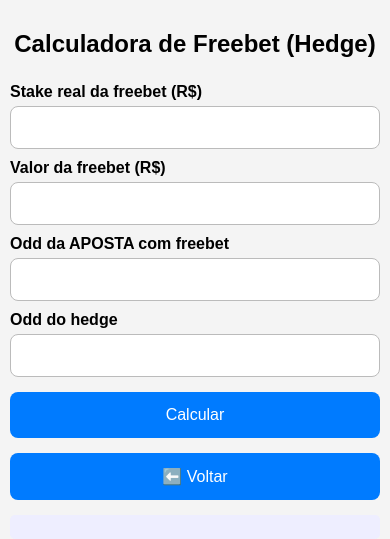
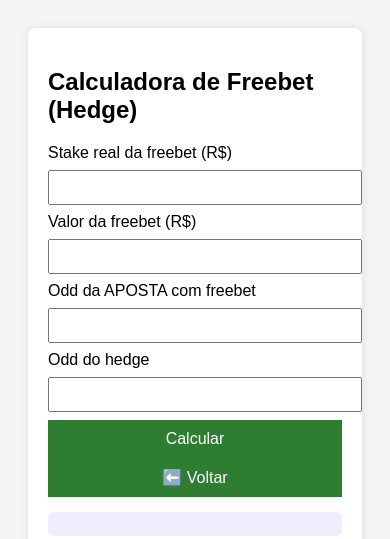
Before and after one commit to naellimatorres/calculadora-surebet, a plain HTML site: page calc-freebet.html in a window 390 px wide. Drawn offline with Linux system fonts and the light colour scheme.

Commit message:
Refactor calc-freebet.html for improved layout

```diff
--- a/calc-freebet.html
+++ b/calc-freebet.html
@@ -5,118 +5,40 @@
   <title>Calculadora de Freebet (Hedge)</title>
   <style>
     body {
-        background: #f4f4f4;
-        margin: 0;
+      font-family: Arial, sans-serif;
+      background: #f5f5f5;
       padding: 20px;
-        font-family: Arial, sans-serif;
     }
-
-    .box {
-        background: white;
-        width: 100%;
-        max-width: 650px;
-        margin: auto;
-        padding: 25px;
-        border-radius: 12px;
-        box-shadow: 0 0 12px rgba(0,0,0,0.15);
+    .container {
+      max-width: 480px;
+      background: #fff;
+      padding: 20px;
+      border-radius: 8px;
+      box-shadow: 0 0 10px rgba(0,0,0,0.1);
     }
-
-    h2 {
-        text-align: center;
-        margin-bottom: 25px;
-        font-size: 1.8rem;
-    }
-
-    label {
-        font-weight: bold;
-        margin-top: 10px;
-        display: block;
-        font-size: 1rem;
-    }
-
     input {
       width: 100%;
-        padding: 12px;
-        margin-top: 5px;
-        border-radius: 8px;
-        border: 1px solid #bbb;
-        font-size: 1rem;
-        box-sizing: border-box;
+      padding: 8px;
+      margin: 8px 0;
     }
-
     button {
       width: 100%;
-        padding: 15px;
-        background: #007bff;
-        color: white;
+      padding: 10px;
+      background: #2e7d32;
+      color: #fff;
       border: none;
-        border-radius: 8px;
-        font-size: 1.1rem;
+      font-size: 16px;
       cursor: pointer;
-        margin-top: 15px;
-        transition: 0.2s;
     }
-
     button:hover {
-        background: #005ec9;
+      background: #1b5e20;
     }
-
-	.btn-freebet {
-		width: 100%;
-        padding: 15px;
-        background: #007bff;
-        color: white;
-        border: none;
-        border-radius: 8px;
-        font-size: 1.1rem;
-        cursor: pointer;
-        margin-top: 15px;
-        transition: 0.2s;
-	}
-	.btn-freebet:hover {
-	  	background: #0d47a1;
-	}
-    .toggle-btn {
-        background: #444;
-    }
-
-    .toggle-btn.active {
-        background: #28a745;
-    }
-
     .result {
       margin-top: 15px;
       background: #eef;
       padding: 12px;
       border-radius: 5px;
       line-height: 1.6;
-    }
-
-    .hidden {
-        display: none;
-    }
-
-    @media (max-width: 480px) {
-        body {
-            padding: 10px;
-        }
-        .box {
-            padding: 18px;
-        }
-        h2 {
-            font-size: 1.5rem;
-        }
-        input {
-            padding: 12px;
-            font-size: 0.95rem;
-        }
-        button {
-            font-size: 1rem;
-            padding: 14px;
-        }
-        .result {
-            font-size: 0.95rem;
-        }
     }
   </style>
 </head>
@@ -139,9 +61,7 @@
 
   <button onclick="calcular()">Calcular</button>
 
-  <button class="btn-voltar" onclick="voltar()">
-    ⬅️ Voltar
-  </button>
+	<button onclick="history.back()"> ⬅️ Voltar </button>
 
   <div class="result" id="resultado"></div>
 </div>
@@ -180,12 +100,6 @@ function calcular() {
     • Se o hedge ganhar → <strong>Resultado: R$ 0,00</strong>
   `;
 }
-
-function voltar() {
-  window.location.href =
-    "https://naellimatorres.github.io/calculadora-surebet/";
-}
-
 </script>
 
 </body>
```
Lines whose indentation alone changed are shown as unchanged.
